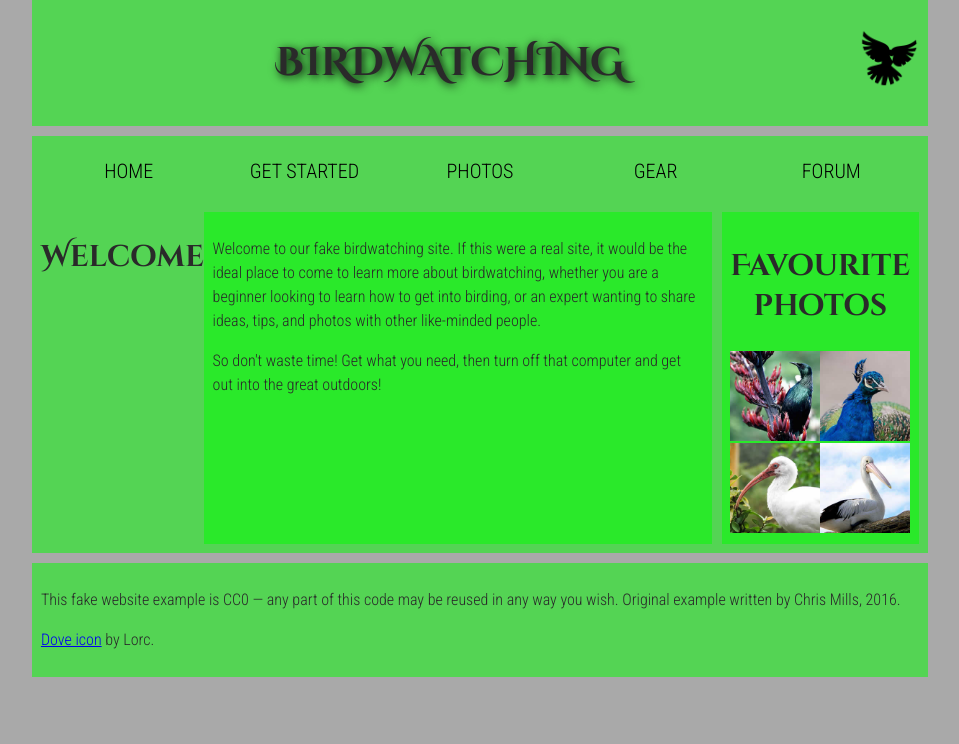
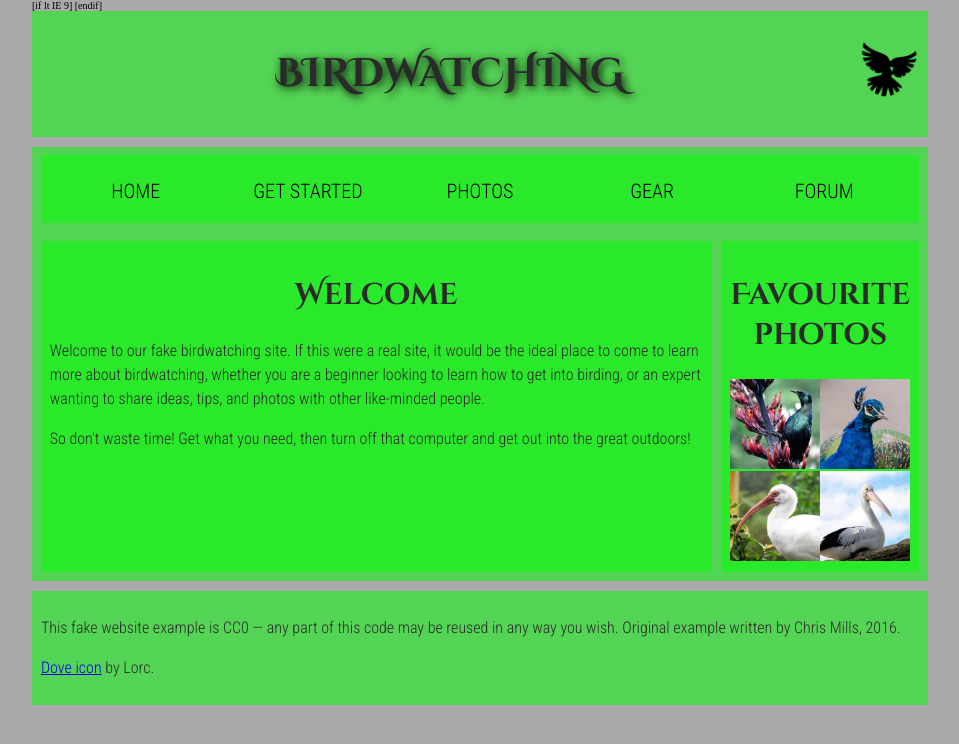
Before and after one commit to radams42/TCSS-460, a plain HTML site: page assets/index.html in a window 1280 px wide. Shown: the whole page, without its empty margins (160-1119 px from the left). Drawn offline with Linux system fonts and the light colour scheme.

Commit message:
Finished

```diff
--- a/assets/index.html
+++ b/assets/index.html
@@ -5,9 +5,9 @@
     <title>Birdwatching</title>
     <link href="https://fonts.googleapis.com/css?family=Roboto+Condensed:300%7CCinzel+Decorative:700" rel="stylesheet">
     <link href="style.css" rel="stylesheet">
-    <!--[if lt IE 9]>
+    [if lt IE 9]
       <script src="https://cdnjs.cloudflare.com/ajax/libs/html5shiv/3.7.3/html5shiv.js"></script>
-    <![endif]-->
+    [endif]
   </head>
 
   <body>
@@ -15,6 +15,7 @@
       <h1>Birdwatching</h1>
       <img src="dove.png" alt="a simple dove logo">
     </header>
+  <section>
     <nav>
       <ul>
         <li><span>Home</span></li>
@@ -24,13 +25,15 @@
         <li><a href="#">Forum</a></li>
       </ul>
     </nav>
+  </section>
     <main>
+      <article>
       <h2>Welcome</h2>
-      <article>
+
       <p>Welcome to our fake birdwatching site. If this were a real site, it would be the ideal place to come to learn more about birdwatching, whether you are a beginner looking to learn how to get into birding, or an expert wanting to share ideas, tips, and photos with other like-minded people.</p>
 
       <p>So don't waste time! Get what you need, then turn off that computer and get out into the great outdoors!</p>
-    </article>
+      </article>
 
       <aside><h2>Favourite photos</h2>
 
```
